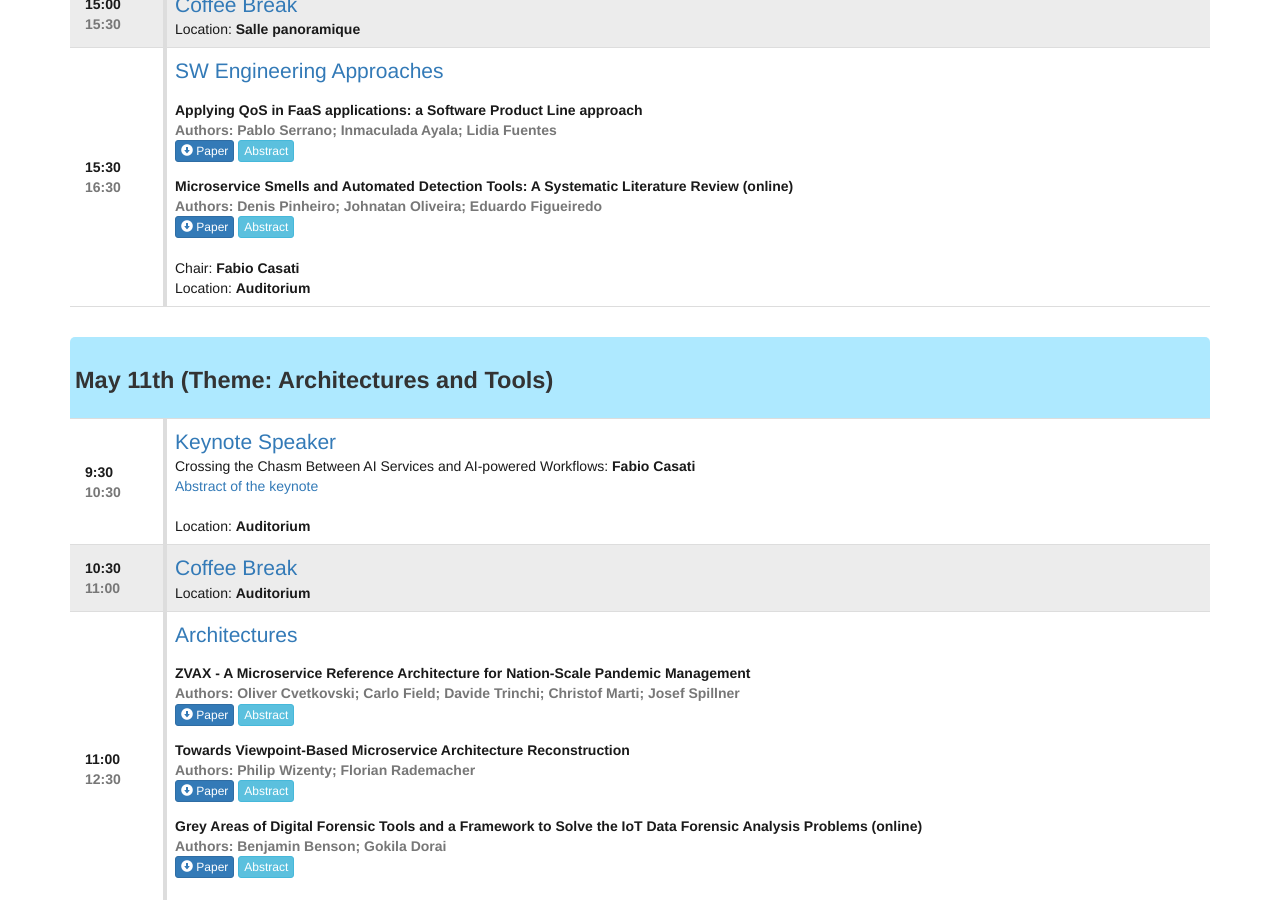
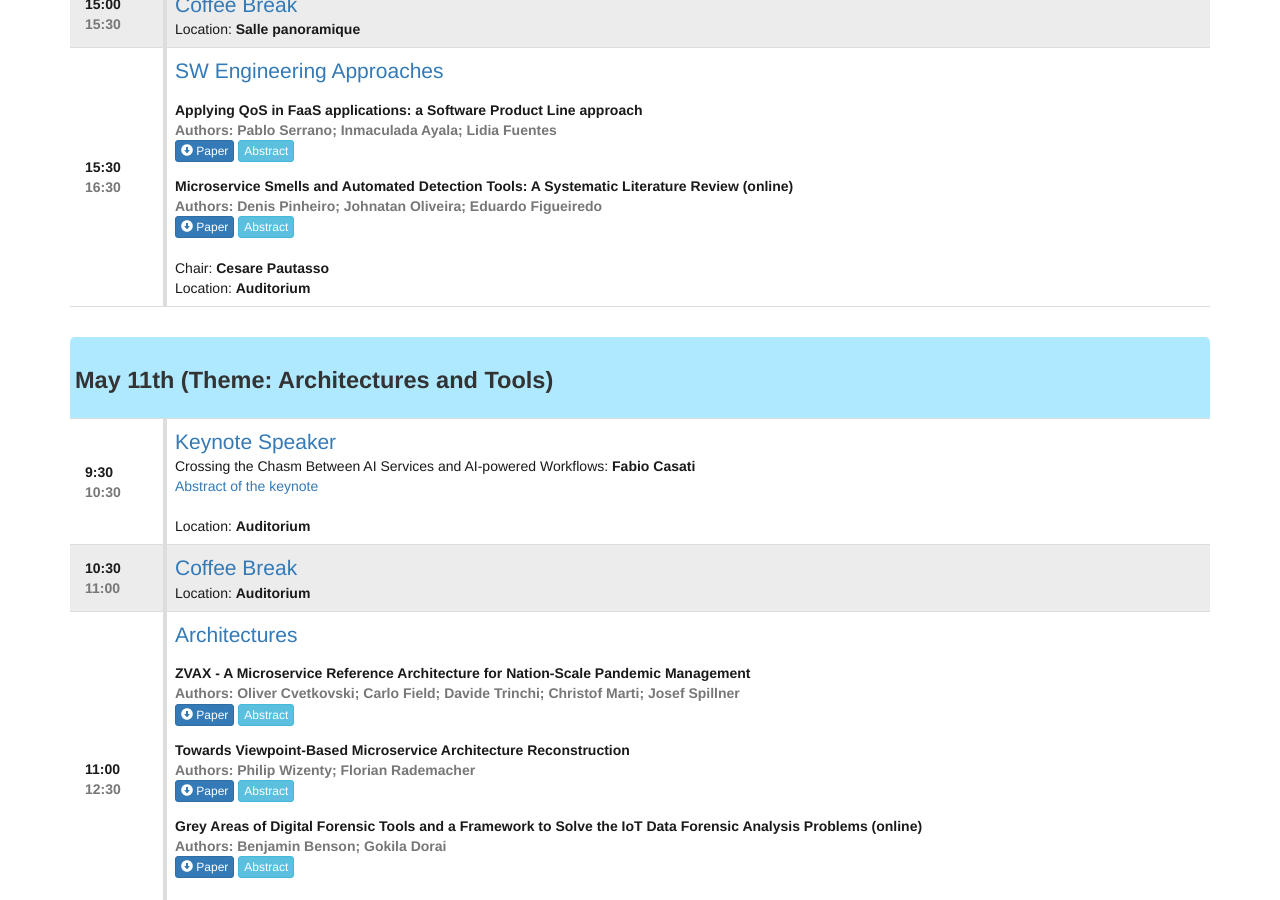
Before and after one commit to microservices-community/microservices-2022, a Jekyll site: the page built from program.md, in a window 1280 px wide and 900 px high, scrolled down 1744 px. Built offline with Jekyll 4.4.1, drawn with Linux system fonts in a browser that asks for light colours; some of the changed text lies outside the part shown.

Commit message:
Update program.yml

```diff
--- a/_data/program.yml
+++ b/_data/program.yml
@@ -63,7 +63,7 @@
       location: Salle panoramique
     - title: SW Engineering Approaches
       chairs:
-        - Fabio Casati
+        - Cesare Pautasso
       from: "15:30"
       to: "16:30"
       papers:
@@ -89,8 +89,8 @@
       non-session: true
       location: Auditorium
     - title: Architectures
-      #      chairs:
-      #        - Chair Name
+      chairs:
+        - Dimka Karastoyanova
       from: "11:00"
       to: "12:30"
       papers:
```
